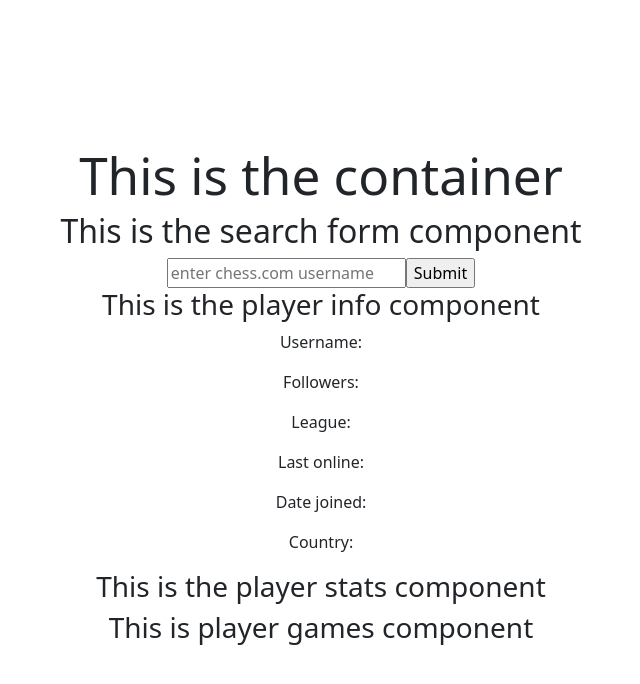
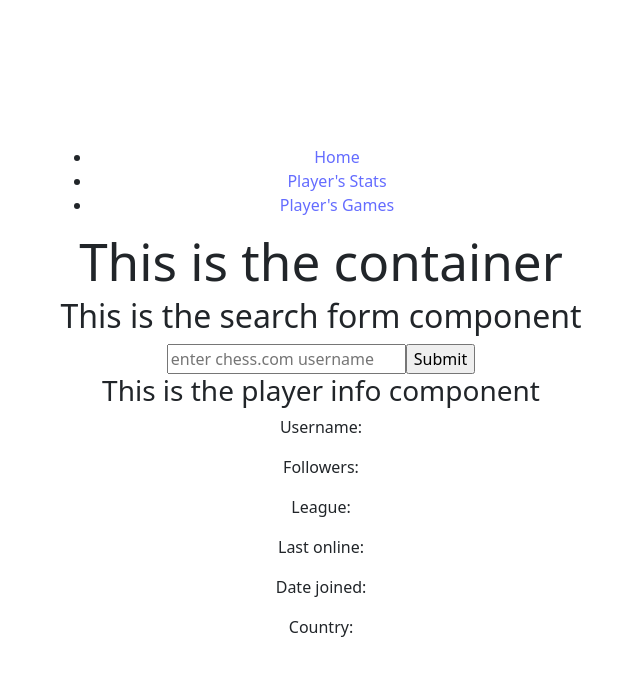
Before and after one commit to Danash-Mahmood/Chess_front_end_project, a React (Vite) app: page / in a window 1280 px wide. Shown: the top 684 px of the page, without its empty margins (319-959 px from the left). Built offline with nearby package versions, Linux system fonts and the light colour scheme.

Commit message:
Added nav bar and reworked chess player container

```diff
--- a/src/App.jsx
+++ b/src/App.jsx
@@ -1,22 +1,49 @@
-import { createBrowserRouter } from 'react-router-dom'
+import { useState } from "react";
+import { RouterProvider, createBrowserRouter } from 'react-router-dom'
+import ChessPlayerContainer from './containers/ChessPlayerContainer'
+import Navbar from './components/Navbar'
+import PlayerStats from './components/PlayerStats'
+import PlayerGames from './components/PlayerGames'
 import './App.css'
-import ChessPlayerContainer from './containers/ChessPlayerContainer'
 
 function App() {
+  const [player ,  setPlayer] = useState({});
+  const [playerGames , setPlayerGames] = useState([]);
+  const [playerCountry , setCountry] = useState({});
+
+  const handleSearchPlayer = (playerData, playerGames, playerCountry) => {
+    setPlayer(playerData);
+    setPlayerGames(playerGames);
+    setCountry(playerCountry);
+  }
 
   const router = createBrowserRouter(
     [
       {
-        path: "/"
+        path: "/",
+        element: <Navbar />,
+        children: [
+          {
+            path: "/",
+            element: <ChessPlayerContainer onSearchPlayer = {handleSearchPlayer} playerData = {player} playerCountry = {playerCountry}/>
+          },
+          {
+            path: "/playerstats",
+            element: <PlayerStats />
+          },
+          {
+            path: "/playergames",
+            element: <PlayerGames />
+          }
+        ]
       }
     ]
   )
 
-
   return (
     <>
 
-    <ChessPlayerContainer></ChessPlayerContainer>
+      <RouterProvider router = { router }/>
 
     </>
 
--- /dev/null
+++ b/src/components/Navbar.jsx
@@ -0,0 +1,18 @@
+import { Link, Outlet } from "react-router-dom";
+
+const Navbar = () => {
+    return (
+        <>
+            <nav>
+                <ul>
+                    <li><Link to = "/">Home</Link></li>
+                    <li><Link to = "/playerstats">Player's Stats</Link></li>
+                    <li><Link to = "/playergames">Player's Games</Link></li>
+                </ul>
+            </nav>
+            <Outlet />
+        </>
+    )
+}
+
+export default Navbar;
--- a/src/containers/ChessPlayerContainer.jsx
+++ b/src/containers/ChessPlayerContainer.jsx
@@ -1,42 +1,37 @@
-import { useState , useEffect } from "react";
 import PlayerSearchForm from "../components/PlayerSearchForm";
 import Player from "./Player";
 
-const ChessPlayerContainer = () => {
+const ChessPlayerContainer = ({onSearchPlayer , playerData , playerCountry}) => {
 
-    const [player ,  setPlayer] = useState({});
-    const [playerGames , setPlayerGames] = useState([]);
-    const [playerCountry , setCountry] = useState({});
-
-    const fetchPlayerData = (username) => {
-        fetchPlayer(username);
-        fetchPlayerGames(username);
+    const fetchPlayerData = async (username) => {
+        const [playerData, playerCountry] = await fetchPlayer(username);
+        const playerGames = await fetchPlayerGames(username);
+        onSearchPlayer(playerData, playerGames, playerCountry);
     }
 
     const fetchPlayer = async (username) => {
         const response = await fetch(`https://api.chess.com/pub/player/${username}`);
         const playerData = await response.json();
-        setPlayer(playerData);
-        fetchPlayerCountry(playerData.country);
+        return [playerData, await fetchPlayerCountry(playerData.country)];
     }
 
     const fetchPlayerGames = async (username) => {
         const response = await fetch(`https://api.chess.com/pub/player/${username}/games/archives`);
         const gameData = await response.json();
-        setPlayerGames(gameData);
+        return gameData;
     }
 
     const fetchPlayerCountry = async (countryURL) => {
         const response = await fetch(`${countryURL}`);
         const countryData = await response.json();
-        setCountry(countryData);
+        return countryData;
     }
 
     return(
         <>
             <h1>This is the container</h1>
             <PlayerSearchForm fetchPlayerData = {fetchPlayerData}/>
-            <Player playerData = {player} playerCountry = {playerCountry}></Player>
+            <Player playerData = {playerData} playerCountry = {playerCountry}></Player>
         </>
     )
 
--- a/src/containers/Player.jsx
+++ b/src/containers/Player.jsx
@@ -9,7 +9,6 @@ const Player = ({playerData , playerCountry}) => {
 
     return(
         <>
-
             <PlayerInfo
                 playerName = {playerData.name}
                 playerJoinedTimeStamp = {playerData.joined}
@@ -18,11 +17,6 @@ const Player = ({playerData , playerCountry}) => {
                 playerUserName = {playerData.username}
                 playerFollowers = {playerData.followers}
                 playerCountry = {playerCountry}/>
-
-            <PlayerStats></PlayerStats>
-
-            <PlayerGames></PlayerGames>
-
         </>
     )
 }
```
Also changed, not shown: 1 other file (tests, documents, lock files or other folders).
